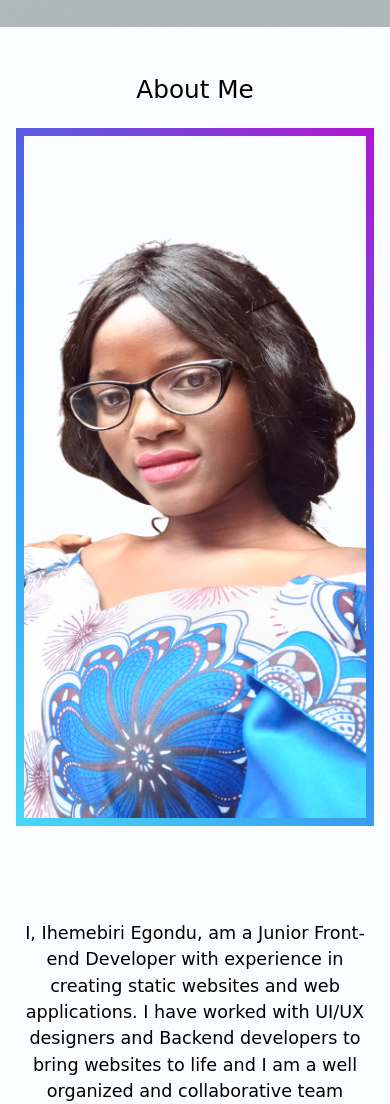
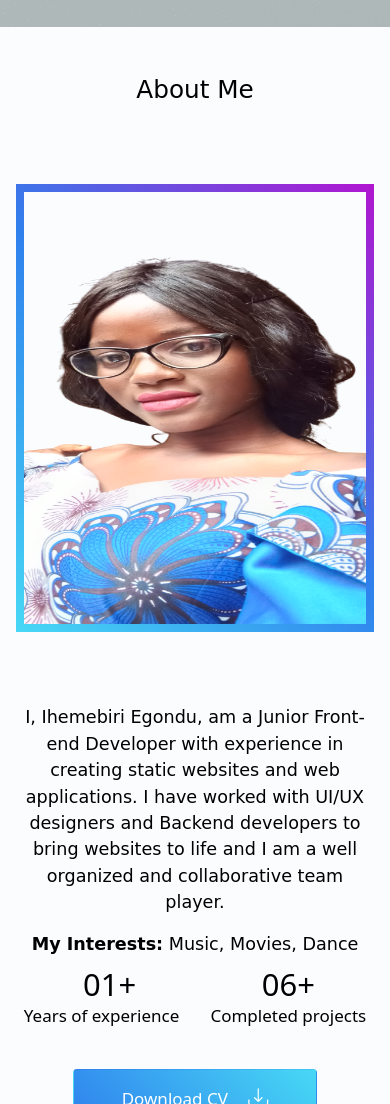
Before and after one commit to ihemebiriegondu/EGO, a website: page index.html in a window 390 px wide. Shown: the part 880-1984 px from the top of the page. Drawn offline with nearby package versions, Linux system fonts and the light colour scheme; a web font is replaced by a local one.

```diff
--- a/index.html
+++ b/index.html
@@ -177,7 +177,7 @@
             <div class="col-11 m-auto">
                 <h2 class="text-center mb-4 d-sm-none d-block">About Me</h2>
                 <div class="row row-cols-sm-2 row-cols-1">
-                    <div class="col-sm-6 mb-sm-0 mb-3">
+                    <div class="col-sm-6 mb-sm-0 about-me-container mb-3 d-flex flex-column justify-content-center align-items-center">
                         <div class="about-me-img text-center p-2">
                             <div class="about-me-img-first">
                                 <img src="./images/IMG_20210807_122156_024-removebg-preview.png" alt="">
--- a/styles.css
+++ b/styles.css
@@ -102,8 +102,7 @@
 
 .about-me-img {
     width: 80%;
-    height: 90%;
-    margin-top: 3rem;
+    height: 70%;
     position: static;
     background: linear-gradient(45deg, rgb(71, 216, 245), rgb(47, 128, 237), rgb(177, 21, 208));
 }
@@ -145,7 +144,7 @@
 }
 
 .mode-progress-bar {
-    background-color: rgba(0, 255, 255, 0.499);
+    background: linear-gradient(45deg, rgb(71, 216, 245), rgb(47, 128, 237), rgb(177, 21, 208));
 }
 
 .first-card {
@@ -276,7 +275,7 @@
     }
 
     .project-box {
-        height: 80vh;
+        height: 40rem;
         width: 60%;
     }
 
@@ -365,7 +364,7 @@
     .about-me-img {
         width: 100%;
         margin: 3rem auto;
-        height: 85%;
+        height: 60%;
     }
 
     .about-me-img img {
@@ -416,9 +415,13 @@
 
 @media (max-width: 576px) {
     .about-me-img {
-        width: 60%;
+        width: 100%;
         margin: auto;
-        height: 50%;
+        height: 100%;
+    }
+
+    .about-me-container{
+        height: 560px;
     }
 
     .about-me-img img {
@@ -458,7 +461,7 @@
     .about-me-img {
         width: 100%;
         margin: auto;
-        height: 90%;
+        height: 80%;
     }
 }
 
```
